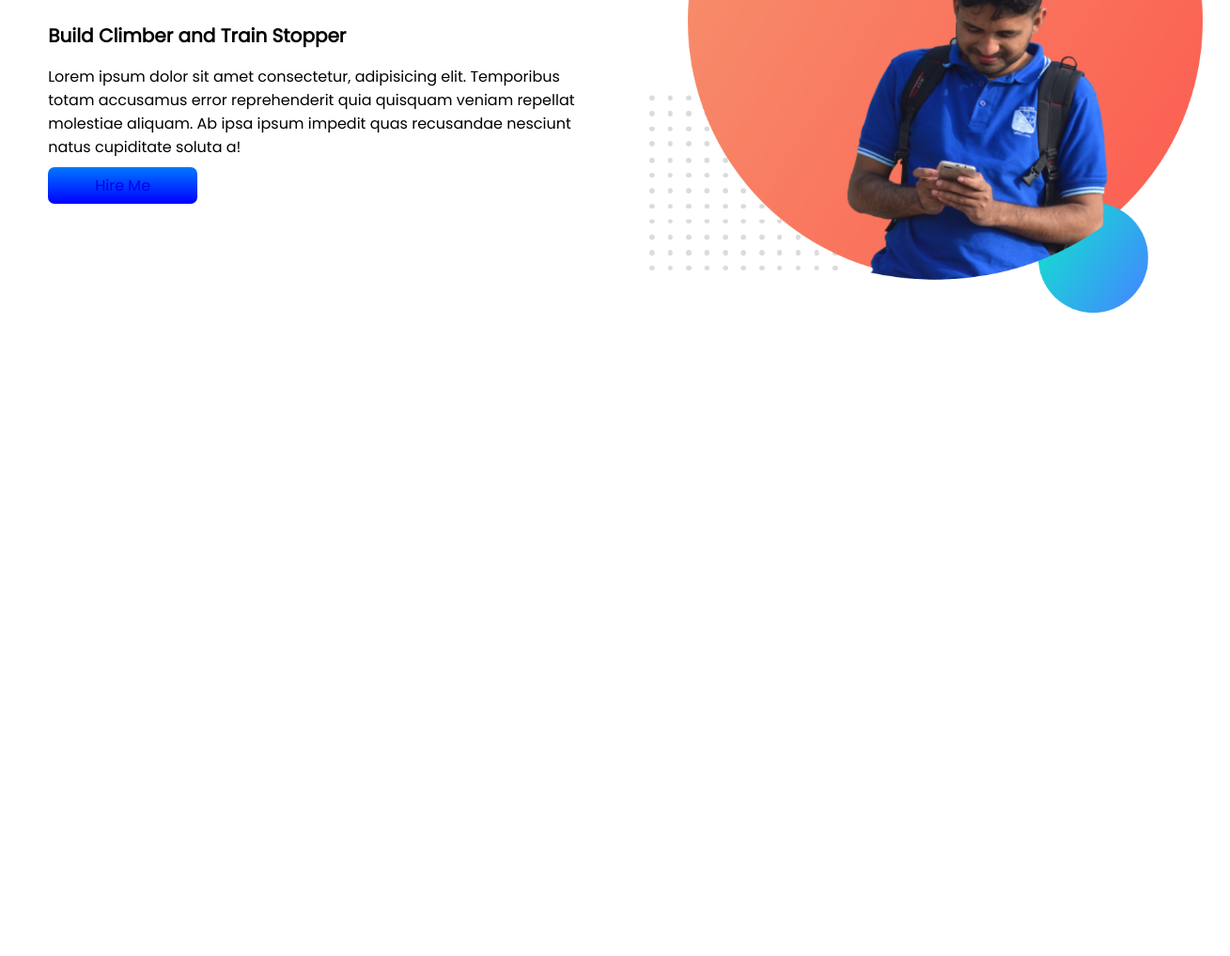
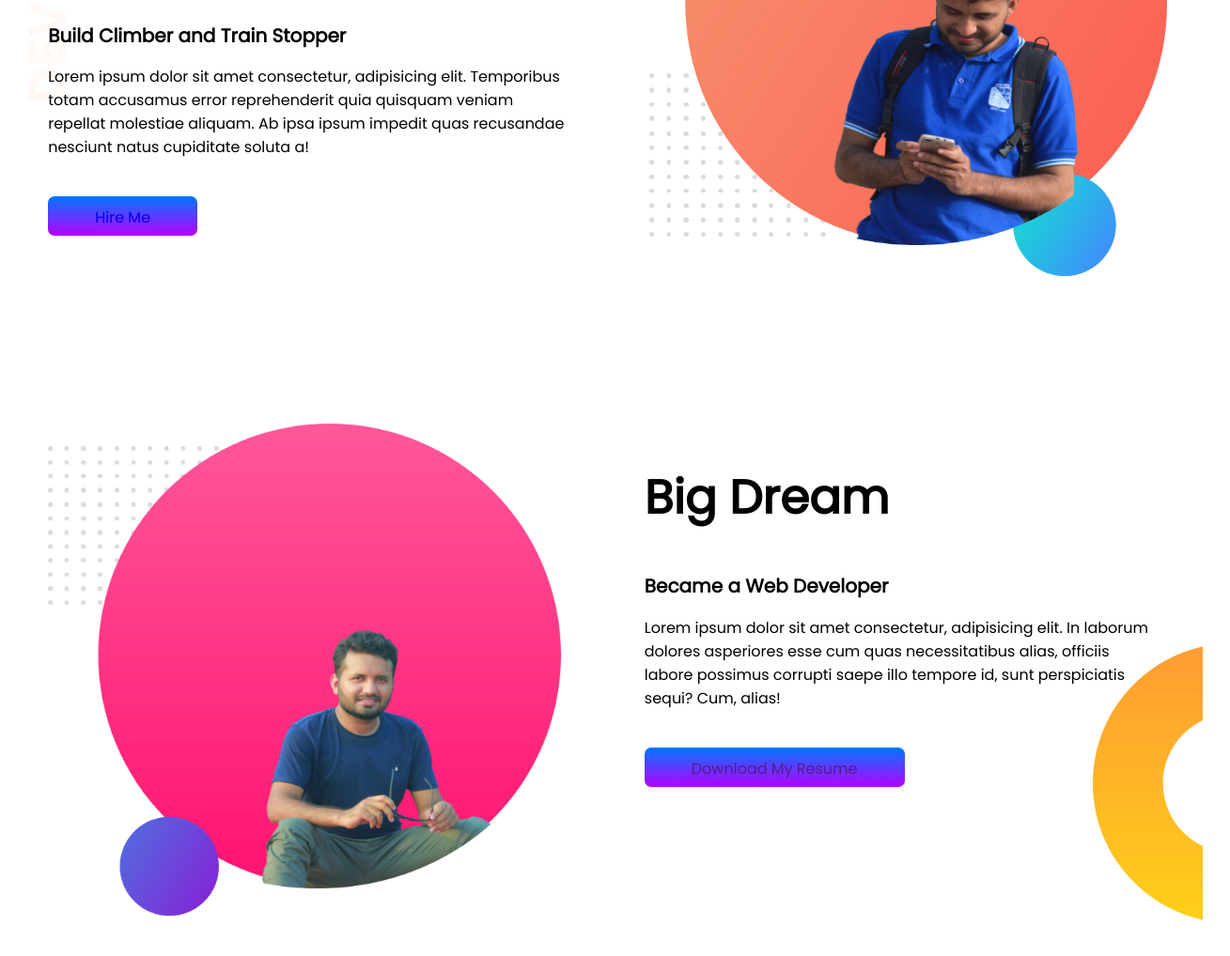
Before and after one commit to baribhuban/Developer-Portfolio, a plain HTML site: page index.html in a window 1280 px wide. Shown: the part 252-1270 px from the top of the page at 94% size, 1309 px wide, since content can reach past the window. Before the commit the page ends 800 px from the top, so only its background shows below. Drawn offline with Linux system fonts and the light colour scheme.

Commit message:
Second Section Complete

```diff
--- a/index.html
+++ b/index.html
@@ -13,7 +13,7 @@
 </head>
 
 <body>
-    <section>
+    <section class="top-banner">
         <div class="half-width">
             <h1>Welcome TO</h1>
             <h1><span class="blue-color">My Personal</span> Website</h1>
@@ -23,13 +23,33 @@
                 quisquam veniam repellat molestiae aliquam. Ab ipsa ipsum impedit quas recusandae nesciunt natus
                 cupiditate
                 soluta a! </p>
-            <a class="link-button" target="_blank" href="https://github.com/baribhuban">Hire Me </a>
+            <div class="button">
+                <a class="link-button" target="_blank" href="https://github.com/baribhuban">Hire Me </a>
+            </div>
         </div>
 
         <div class="half-width">
             <img src="images/my.png" alt="First Background Image">
         </div>
     </section>
+
+    <section class="dream-big">
+
+        <div class="half-width">
+            <img src="images/my-bg2.png" alt="My Secound Background Image" />
+        </div>
+        <div class="half-width">
+            <h1> Big Dream</h1>
+            <h2>Became a Web Developer</h2>
+            <p>Lorem ipsum dolor sit amet consectetur, adipisicing elit. In laborum dolores asperiores esse cum quas
+                necessitatibus alias, officiis labore possimus corrupti saepe illo tempore id, sunt perspiciatis sequi?
+                Cum, alias!</p>
+            <div class="button">
+                <a class="link-button" target="_blank" href=""> Download My Resume </a>
+            </div>
+        </div>
+
+    </section>
 </body>
 
 </html>
--- a/style.css
+++ b/style.css
@@ -1,6 +1,7 @@
 body{
     font-family: 'Poppins', sans-serif;
     margin: 0%;
+
 }
 h1{
     font-size: 50px;
@@ -13,20 +14,36 @@ h2{
 }
 section{
     display: flex;
+    margin-bottom: 150px;
 }
 .half-width{
     width: 50%;
     padding-left: 4%;
+    padding-right:3% ;
 }
 .half-width img{
     width: 100%;
     padding-right: 5%;
 
 }
+.button{
+    margin-top: 50px;
+}
 .link-button{
 text-decoration: none;
-background-image: linear-gradient(rgb(0, 119, 255), blue);
+background-image: linear-gradient(rgb(0, 119, 255), rgb(183, 0, 255));
 padding:8px 50px ;
 border-radius: 7px;
-margin-top: 5%;
+padding-top: 2%;
 }
+.top-banner{
+    background-image: url(images/top-banner.png);
+    background-repeat: no-repeat;
+}
+.dream-big{
+    background-image: url(images/dream-bg.png);
+    background-repeat: no-repeat;
+    background-position: right bottom;
+    padding-right: 10px;
+
+}
```
